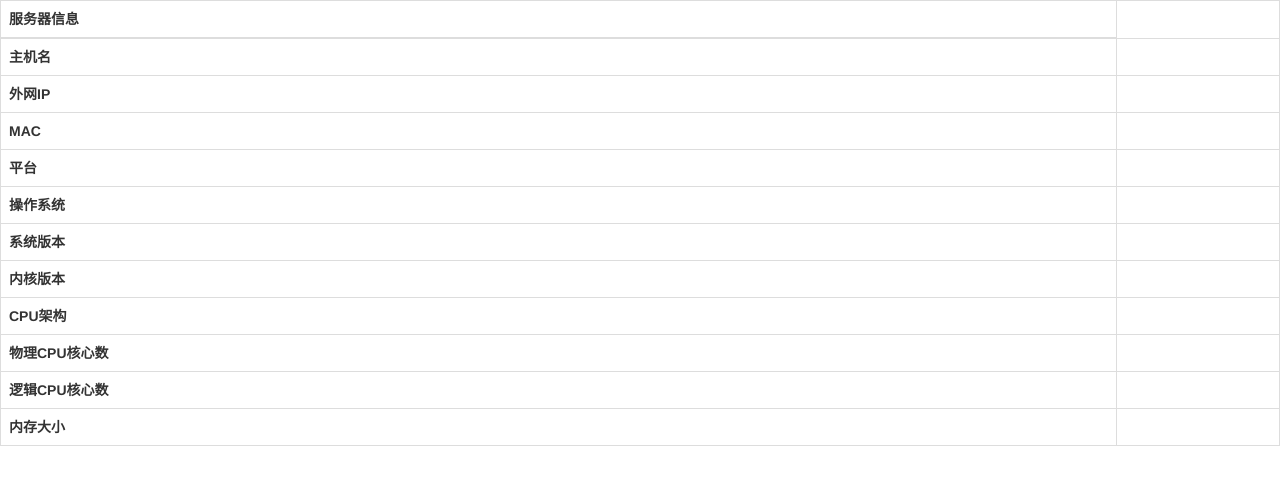
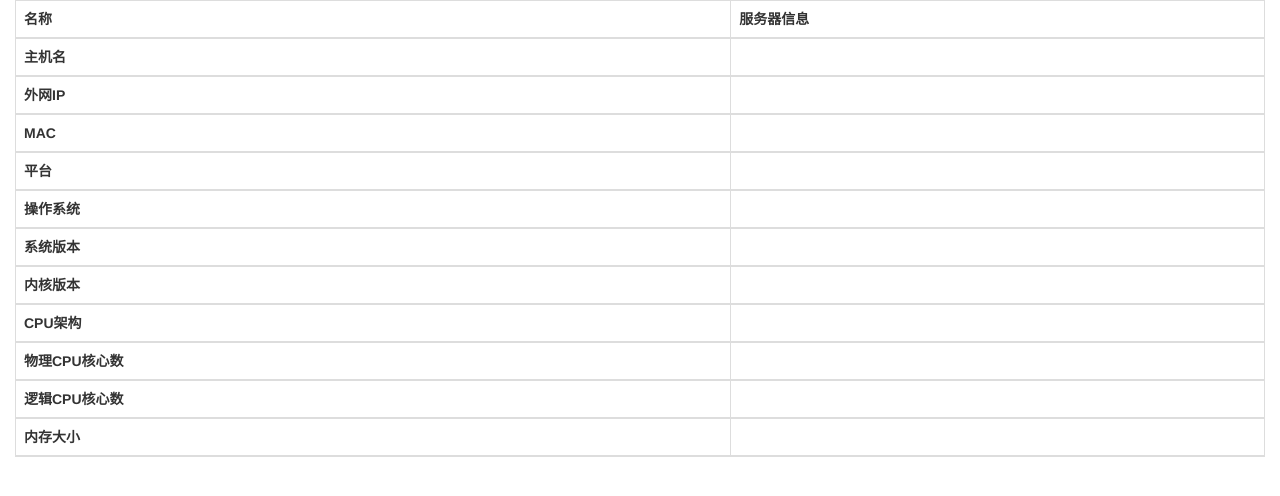
Before and after one commit to zbaolong/opsadmin-1, a Django app: page /show_detail_host/ in a window 1280 px wide. Shown: the top 496 px of the page. Run offline with Django 3.2, Linux system fonts and the light colour scheme; data that the repository does not hold is empty; some libraries are stand-ins or nearby versions.

Commit message:
修改html

```diff
--- a/client/cmdb-client/file/hostname.json
+++ b/client/cmdb-client/file/hostname.json
@@ -1 +1 @@
-{"hostname": "cmdb-server"}
+{"hostname": "test1"}
--- a/opsadmin/templates/asset/detail_host.html
+++ b/opsadmin/templates/asset/detail_host.html
@@ -4,15 +4,13 @@
 {% endblock %}
 
 {% block content %}
-		<div>
+		<div class="container-fluid">
 	     <table class="table table-bordered table-hover">
              <thead>
                  <tr>
+                     <th>名称</th>
                      <th>服务器信息</th>
                  </tr>
-             </thead>
-
-             <tbody>
                  <tr>
                      <th>主机名</th>
                      <th> {{ host_obj.hostname }} </th>
@@ -56,7 +54,7 @@
                      <th>内存大小</th>
                      <th> {{ host_obj.mem_total }} </th>
                  </tr>
-             </tbody>
+            </thead>
 		</table>
 	  </div>
 {% endblock %}
```
Also changed, not shown: 17 other files.
